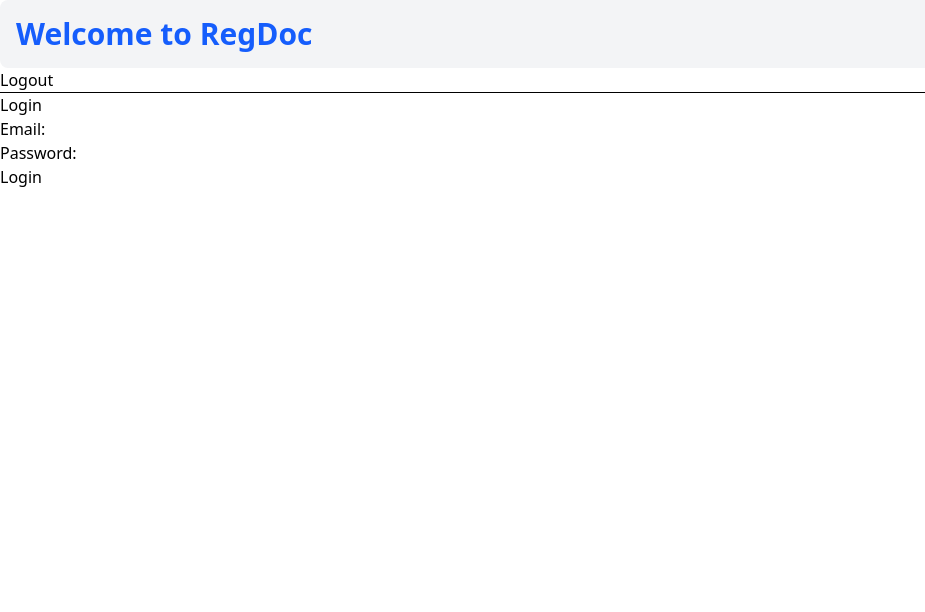
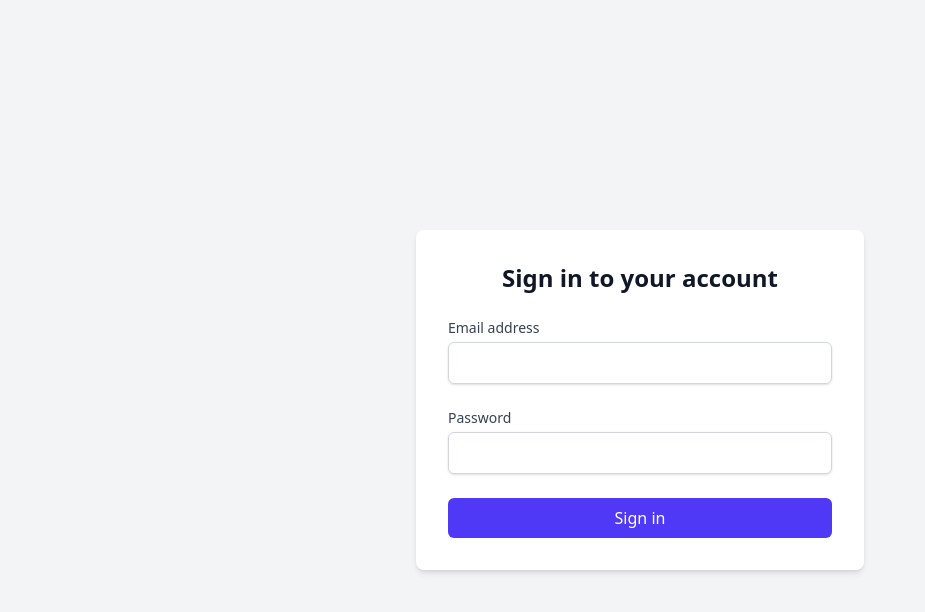
Before and after one commit to mohddanish-cse/RegDoc, a React (Vite) app in the folder frontend/: page / in a window 1280 px wide. Shown: the top 612 px of the page, without its empty margins (0-925 px from the left). Built offline with nearby package versions, Linux system fonts and the light colour scheme.

Commit message:
feat: apply tailwind styling to login page and app layout

```diff
--- a/frontend/src/App.jsx
+++ b/frontend/src/App.jsx
@@ -1,5 +1,4 @@
 import React, { useState, useEffect } from "react";
-import "./index.css";
 import Login from "./components/Login";
 import Dashboard from "./components/Dashboard";
 
@@ -24,21 +23,34 @@
   };
 
   return (
-    <div className="App">
-      <h1 className="text-3xl font-bold text-blue-600 p-4 bg-gray-100 rounded-lg">
-        Welcome to RegDoc
-      </h1>
-      <button onClick={handleLogout} disabled={!token}>
-        Logout
-      </button>
-      <hr />
-
+    <div>
       {token ? (
-        // If logged in, show the Dashboard
-        <Dashboard />
+        // --- LOGGED-IN VIEW ---
+        <div>
+          <nav className="bg-white shadow-md">
+            <div className="max-w-7xl mx-auto px-4">
+              <div className="flex justify-between items-center h-16">
+                <span className="font-bold text-xl text-indigo-600">
+                  RegDoc
+                </span>
+                <button
+                  onClick={handleLogout}
+                  className="px-3 py-2 text-sm font-medium text-gray-700 bg-gray-200 rounded-md hover:bg-gray-300"
+                >
+                  Logout
+                </button>
+              </div>
+            </div>
+          </nav>
+          <main className="p-8">
+            <Dashboard />
+          </main>
+        </div>
       ) : (
-        // If not logged in, show the Login component
-        <Login onLoginSuccess={handleLoginSuccess} />
+        // --- LOGGED-OUT VIEW ---
+        <div className="flex items-center justify-center min-h-screen bg-gray-100">
+          <Login onLoginSuccess={handleLoginSuccess} />
+        </div>
       )}
     </div>
   );
--- a/frontend/src/components/Login.jsx
+++ b/frontend/src/components/Login.jsx
@@ -1,6 +1,5 @@
 import React, { useState } from "react";
 
-// The component now accepts a prop called onLoginSuccess
 function Login({ onLoginSuccess }) {
   const [email, setEmail] = useState("");
   const [password, setPassword] = useState("");
@@ -8,7 +7,7 @@
 
   const handleSubmit = async (event) => {
     event.preventDefault();
-    setError(""); // Clear previous errors
+    setError("");
 
     try {
       const response = await fetch("http://127.0.0.1:5000/api/auth/login", {
@@ -20,12 +19,9 @@
       });
 
       const data = await response.json();
-
       if (!response.ok) {
         throw new Error(data.error || "Login failed");
       }
-
-      // Call the function passed from App.jsx with the new token
       onLoginSuccess(data.access_token);
     } catch (err) {
       setError(err.message);
@@ -33,31 +29,60 @@
   };
 
   return (
-    <div>
-      <h2>Login</h2>
-      <form onSubmit={handleSubmit}>
-        {error && <p style={{ color: "red" }}>{error}</p>}
+    <div className="w-full max-w-md p-8 space-y-6 bg-white rounded-lg shadow-md">
+      <h2 className="text-2xl font-bold text-center text-gray-900">
+        Sign in to your account
+      </h2>
+
+      <form className="space-y-6" onSubmit={handleSubmit}>
+        {error && (
+          <p className="p-2 text-sm text-center text-red-700 bg-red-100 rounded-lg">
+            {error}
+          </p>
+        )}
+
         <div>
-          <label htmlFor="email">Email:</label>
+          <label
+            htmlFor="email"
+            className="block text-sm font-medium text-gray-700"
+          >
+            Email address
+          </label>
           <input
+            id="email"
             type="email"
-            id="email"
             value={email}
             onChange={(e) => setEmail(e.target.value)}
             required
+            className="w-full px-3 py-2 mt-1 border border-gray-300 rounded-md shadow-sm focus:ring-indigo-500 focus:border-indigo-500"
           />
         </div>
+
         <div>
-          <label htmlFor="password">Password:</label>
+          <label
+            htmlFor="password"
+            className="block text-sm font-medium text-gray-700"
+          >
+            Password
+          </label>
           <input
+            id="password"
             type="password"
-            id="password"
             value={password}
             onChange={(e) => setPassword(e.target.value)}
             required
+            className="w-full px-3 py-2 mt-1 border border-gray-300 rounded-md shadow-sm focus:ring-indigo-500 focus:border-indigo-500"
           />
         </div>
-        <button type="submit">Login</button>
+
+        <div>
+          <button
+            type="submit"
+            className="w-full px-4 py-2 font-medium text-white bg-indigo-600 rounded-md hover:bg-indigo-700 focus:outline-none focus:ring-2 focus:ring-offset-2 focus:ring-indigo-500"
+          >
+            Sign in
+          </button>
+        </div>
       </form>
     </div>
   );
--- a/frontend/src/main.jsx
+++ b/frontend/src/main.jsx
@@ -1,5 +1,6 @@
 import { StrictMode } from "react";
 import { createRoot } from "react-dom/client";
+import "./index.css";
 import App from "./App.jsx";
 
 createRoot(document.getElementById("root")).render(
```
